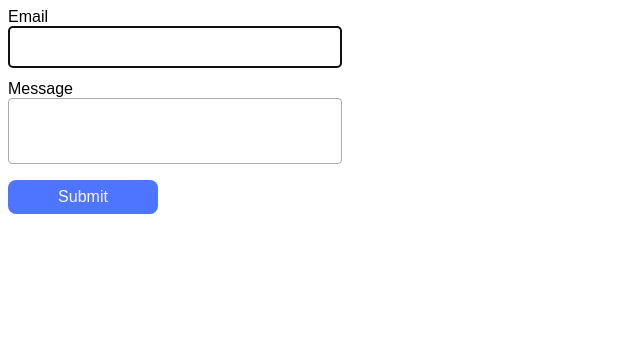
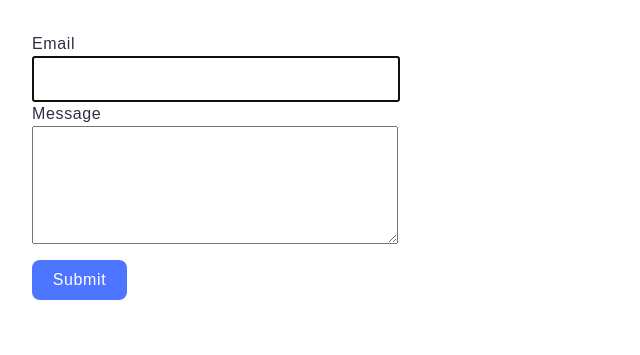
Before and after one commit to Arhangels1/goit-js-hw-09-proba-, a website: page src/2-form.html in a window 1280 px wide. Shown: the whole page, without its empty margins (0-640 px from the left). Drawn offline with Linux system fonts and the light colour scheme.

Commit message:
Update styles.css

```diff
--- a/src/css/styles.css
+++ b/src/css/styles.css
@@ -1,54 +1,103 @@
-body{
-    font-family: sans-serif;
+/**
+  |============================
+  | include css partials with
+  | default @import url()
+  |============================
+*/
+@import url('./reset.css');
+@import url('./vite-promo.css');
+@import url('./header.css');
+
+:root {
+  font-family: Inter, Avenir, Helvetica, Arial, sans-serif;
+  font-size: 16px;
+  line-height: 24px;
+  font-weight: 400;
+
+  color: #242424;
+  background-color: rgba(255, 255, 255, 0.87);
+
+  font-synthesis: none;
+  text-rendering: optimizeLegibility;
+  -webkit-font-smoothing: antialiased;
+  -moz-osx-font-smoothing: grayscale;
+  -webkit-text-size-adjust: 100%;
 }
 
+/* Gallery */
 .gallery {
-    list-style: none;
-    padding: 0;
-    display: flex;
-    justify-content: center;
-    flex-wrap: wrap;
-    gap: 24px;
+  max-width: 1128px;
+  display: flex;
+  flex-wrap: wrap;
+  column-gap: 24px;
+  row-gap: 20px;
+  margin: 0 auto;
 }
 
-.gallery-image {
-    width: 440px;
-    height: 300px;
-    transition: transform 250ms;
+.gallery-item {
+  width: 360px;
+  height: 200px;
+  overflow: hidden;
+}
+.sl-wrapper {
+  background-color: rgba(46, 47, 66, 0.8);
+}
+/* Gallery */
+
+/* Form */
+
+.feedback-form {
+  max-width: 408px;
+  display: flex;
+  flex-direction: column;
+  width: 408px;
+  height: 296px;
+  padding: 24px;
+  border-radius: 8px;
+  background-color: #fff;
 }
 
-.gallery-image:hover {
-    transform: scale(1.04);
+.feedback-form :nth-child(2) {
+  margin-bottom: 16px;
 }
 
-.feedback-form{
-    display: flex;
-    flex-wrap: wrap;
-    max-width: 300px;
-    gap: 12px;
+.feedback-form button {
+  border: none;
+  border-radius: 8px;
+  padding: 8px 16px;
+  width: 95px;
+  height: 40px;
+  background-color: #4e75ff;
+  font-family: 'Montserrat', sans-serif;
+  font-weight: 500;
+  font-size: 16px;
+  line-height: 1.5;
+  letter-spacing: 0.04em;
+  color: #fff;
+  transition: background-color 250ms linear;
 }
 
-input, textarea{
-    width: 300px;
-    height: 24px;
-    font-size: 16px;
-    border: 1px solid rgba(46, 47, 66, 0.4);
-    border-radius: 4px;
-    background-color: transparent;
-    padding: 8px 16px;
+.feedback-form button:focus,
+.feedback-form button:hover {
+  background-color: #6c8cff;
 }
 
-textarea{
-    resize: none;
-    height: 48px;
+label {
+  display: flex;
+  flex-direction: column;
+  font-family: 'Montserrat', sans-serif;
+  font-weight: 400;
+  font-size: 16px;
+  line-height: 1.5;
+  letter-spacing: 0.04em;
+  color: #2e2f42;
 }
 
-button{
-    border: none;
-    font-size: 16px;
-    min-width: 150px;
-    padding: 8px 16px;
-    border-radius: 8px;
-    background: #4E75FF;
-    color: #fafafa;
+input {
+  width: 360px;
+  height: 40px;
 }
+textarea {
+  width: 360px;
+  height: 112px;
+}
```
